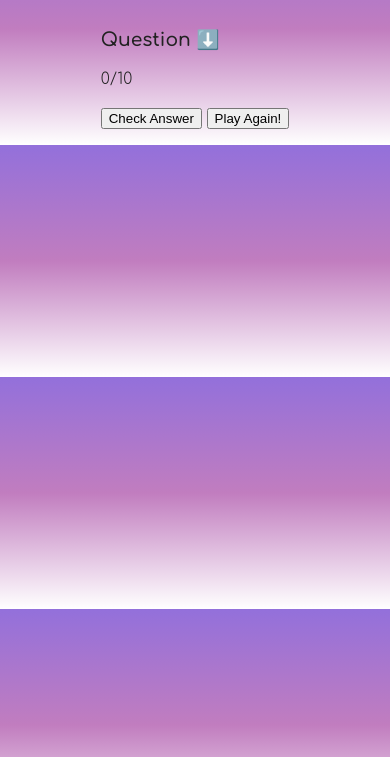
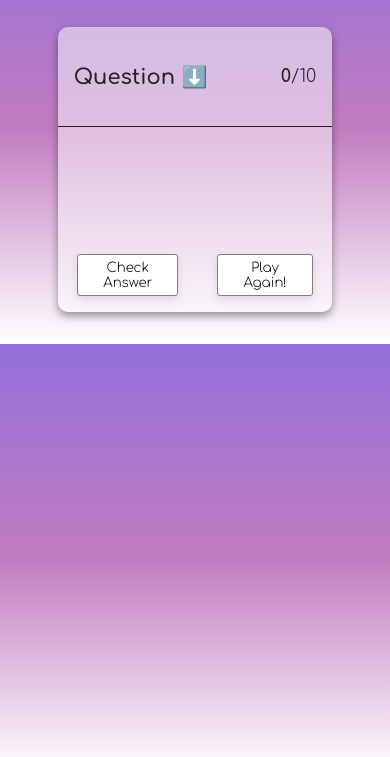
Before and after one commit to ArpitaDeb/webApi-trivia-hack, a plain HTML site: page index.html in a window 390 px wide. Shown: the part 87-844 px from the top of the page. Drawn offline with nearby package versions, Linux system fonts and the light colour scheme; no server answers.

Commit message:
update class selectors and style for tablet/desktop

```diff
--- a/styles/main.scss
+++ b/styles/main.scss
@@ -3,7 +3,6 @@
 @use "../partials/mixins" as *;
 @use "../partials/fonts" as *;
 
-/* Global styles */
 /* Global styles */
 body {
   font-family: 'Comfortaa';
@@ -26,44 +25,49 @@ body {
 }
 
 /* Hero section */
-.hero {
-  max-width: 70%;
+.trivia {
+  margin: 16px;
+  max-width: 100%;
   background-color: rgba(255, 255, 255, 0.5);
   border-radius: 10px;
   box-shadow: 0 4px 8px rgba(0, 0, 0, 0.4);
+  @include tablet{
+    width: 50%;
+  }
+  @include desktop{
+    width: 60%;
+  }
 }
 
-.hero__status {
+.head {
+  font-size: 1.125rem;
+  padding: 1rem;
   display: flex;
   align-items: center;
   justify-content: space-between;
   border-bottom: 1px solid $primary-colour; /* Assuming $primary-colour is defined elsewhere */
 }
 
-.hero__points-title,
-.hero__question-title {
-  font-size: 1.125rem;
-  padding: 1rem;
-}
-
-.hero__earned-points {
+#correct-score {
   font-weight: 700;
 }
 
-.hero__question {
-  text-align: center;
-  padding: 1rem;
-  margin: 1rem 0rem;
+.body__question {
+text-align: center;
+font-size: 18px;
+padding: 16px;
 }
 
-.hero__answer {
+.body__options{
+  padding: 0;
   display: flex;
   flex-direction: column;
   align-items: center;
 }
 
-.hero__answer button {
+.body__options li{
   font-family: 'Comfortaa';
+  list-style-type: none;
   width: 70%;
   margin: 1rem 0rem;
   padding: 1.25rem;
@@ -76,23 +80,30 @@ body {
   border: 0.1px solid grey;
   box-shadow: 0px 4px 8px rgba(0, 0, 0, 0.1);
 }
-
+#result{
+  padding: 16px;
+}
 /* Controls section */
-.controls {
+.foot {
   display: flex;
   justify-content: space-evenly;
-  font-size: 18px;;
+  font-size: 12px;
 }
 
-.controls__btn {
-  max-width: fit-content;
+#check-answer, #play-again {
+  min-width: min-content;
+  max-width: 30%;
   font-family: 'Comfortaa';
+  text-align: center;
   margin: 16px auto;
-  padding: 8px 25px;
+  padding: 5px 25px;
   background-color: white;
   border: 0.1px solid grey;
   border-radius: 3px;
   box-shadow: 0px 4px 8px rgba(0, 0, 0, 0.1);
+  @include tablet{
+    padding: 8px 30px;
+  }
 }
 
 /* Footer section */
```
Also changed, not shown: partials/_mixins.scss (+1 -6 lines), partials/_reset.css, styles/main.css, 1 other file.
